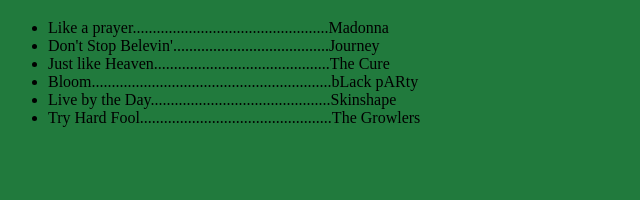
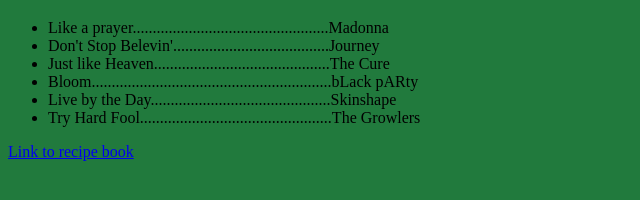
Before and after one commit to foseeil/foseeil.github.io, a plain HTML site: page index.html in a window 1280 px wide. Shown: the part 62-262 px from the top of the page, without its empty margins (0-640 px from the left). Drawn offline with Linux system fonts and the light colour scheme.

Commit message:
Update index.html
I added a link to the recipe page

```diff
--- a/index.html
+++ b/index.html
@@ -43,7 +43,10 @@
 
         </ul>
 
+        <p>
+            <a href="recipe/html">Link to recipe book</a>
 
+        </p>
 
 
     </body>
```
